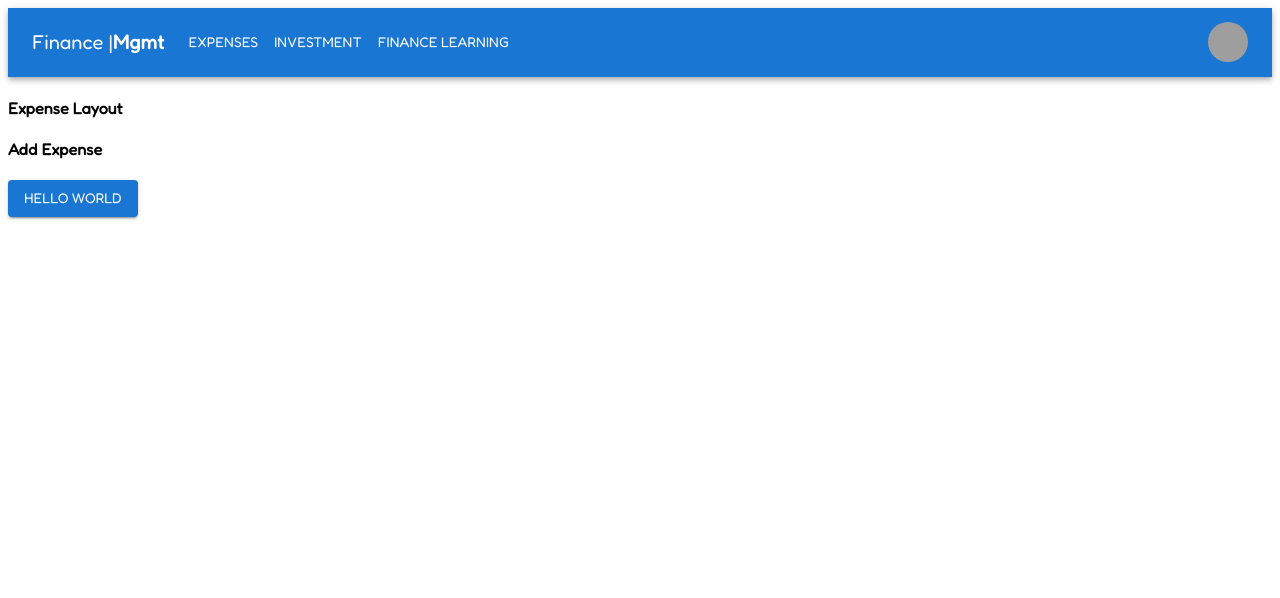
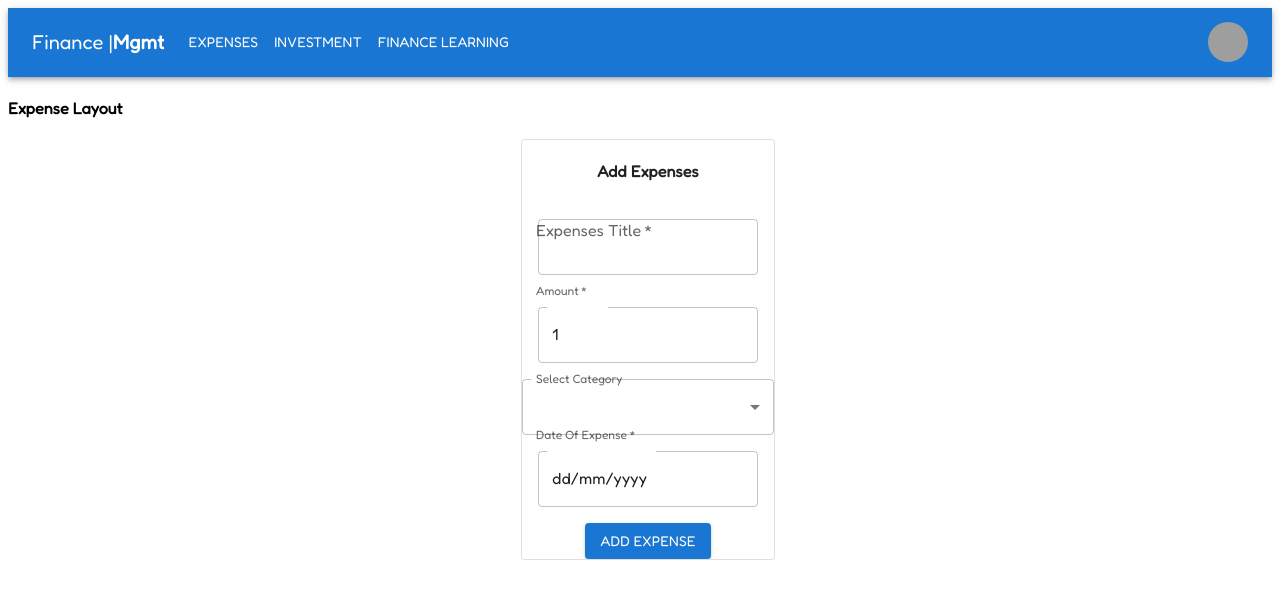
Before and after one commit to chandansutradhar2/react-finanace-app, a React (Create React App) app: page / in a window 1280 px wide. Shown: the top 598 px of the page. Built offline with nearby package versions, Linux system fonts and the light colour scheme; grey boxes are pictures that could not be loaded.

Commit message:
2 way data binding using onChange and state

```diff
--- a/src/Expenses/ExpenseForm/ExpenseForm.js
+++ b/src/Expenses/ExpenseForm/ExpenseForm.js
@@ -1,10 +1,100 @@
 import Button from "@mui/material/Button";
+import Card from "@mui/material/Card";
+import Box from "@mui/material/Box";
+import TextField from "@mui/material/TextField";
+import InputLabel from "@mui/material/InputLabel";
+import MenuItem from "@mui/material/MenuItem";
+import FormControl from "@mui/material/FormControl";
+import Select from "@mui/material/Select";
+import { useState } from "react";
 
 export function ExpenseForm() {
+	const categories = [
+		"food",
+		"travel",
+		"groceries",
+		"entertainment",
+		"misc",
+		"emis",
+	];
+
+	const [title, setTitle] = useState();
+	const [amount, setAmount] = useState(1);
+	const [category, setCategory] = useState(categories);
+	const [expDate, setExpDate] = useState("dd/mm/yyyy");
+
+	const handleChange = (event) => {
+		setCategory(event.target.value);
+	};
+
+	const saveExpense = () => {
+		console.log(amount, title, expDate, category);
+	};
 	return (
-		<>
-			<h4>Add Expense</h4>
-			<Button variant="contained">Hello World</Button>
-		</>
+		<div
+			style={{ textAlign: "center", justifyContent: "center", display: "flex" }}
+		>
+			<Box sx={{ maxWidth: 375 }}>
+				<Card variant="outlined">
+					<h4>Add Expenses</h4>
+					<div>
+						<TextField
+							style={{ padding: "1rem" }}
+							required
+							id="outlined-required"
+							label="Expenses Title"
+							variant="outlined"
+							value={title}
+							onChange={(event) => setTitle(event.target.value)}
+						/>
+					</div>
+					<div>
+						<TextField
+							style={{ padding: "1rem" }}
+							required
+							id="outlined-required"
+							label="Amount"
+							variant="outlined"
+							value={amount}
+							type="number"
+							onChange={(event) => setAmount(event.target.value)}
+						/>
+					</div>
+					<div>
+						<FormControl fullWidth>
+							<InputLabel id="demo-simple-select-label">
+								Select Category
+							</InputLabel>
+							<Select
+								labelId="demo-simple-select-label"
+								id="demo-simple-select"
+								value={category}
+								label="Category"
+								onChange={handleChange}
+							>
+								{categories.map((ele) => {
+									return <MenuItem value={ele}>{ele}</MenuItem>;
+								})}
+							</Select>
+						</FormControl>
+					</div>
+					<div>
+						<TextField
+							style={{ padding: "1rem" }}
+							required
+							id="outlined-required"
+							label="Date Of Expense"
+							variant="outlined"
+							value={expDate}
+							onChange={(event) => setExpDate(event.target.value)}
+						/>
+					</div>
+
+					<Button variant="contained" onClick={saveExpense}>
+						Add Expense
+					</Button>
+				</Card>
+			</Box>
+		</div>
 	);
 }
```
